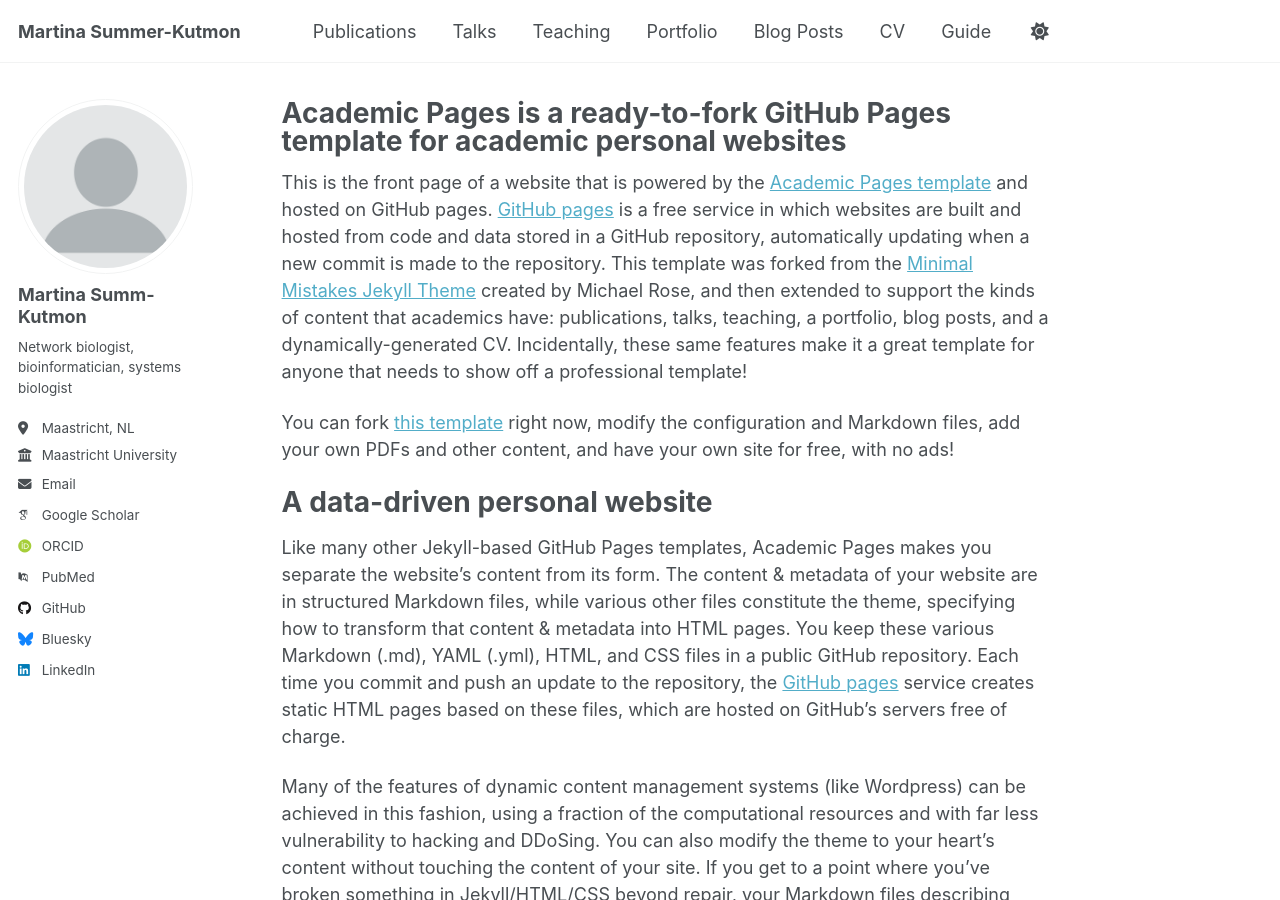
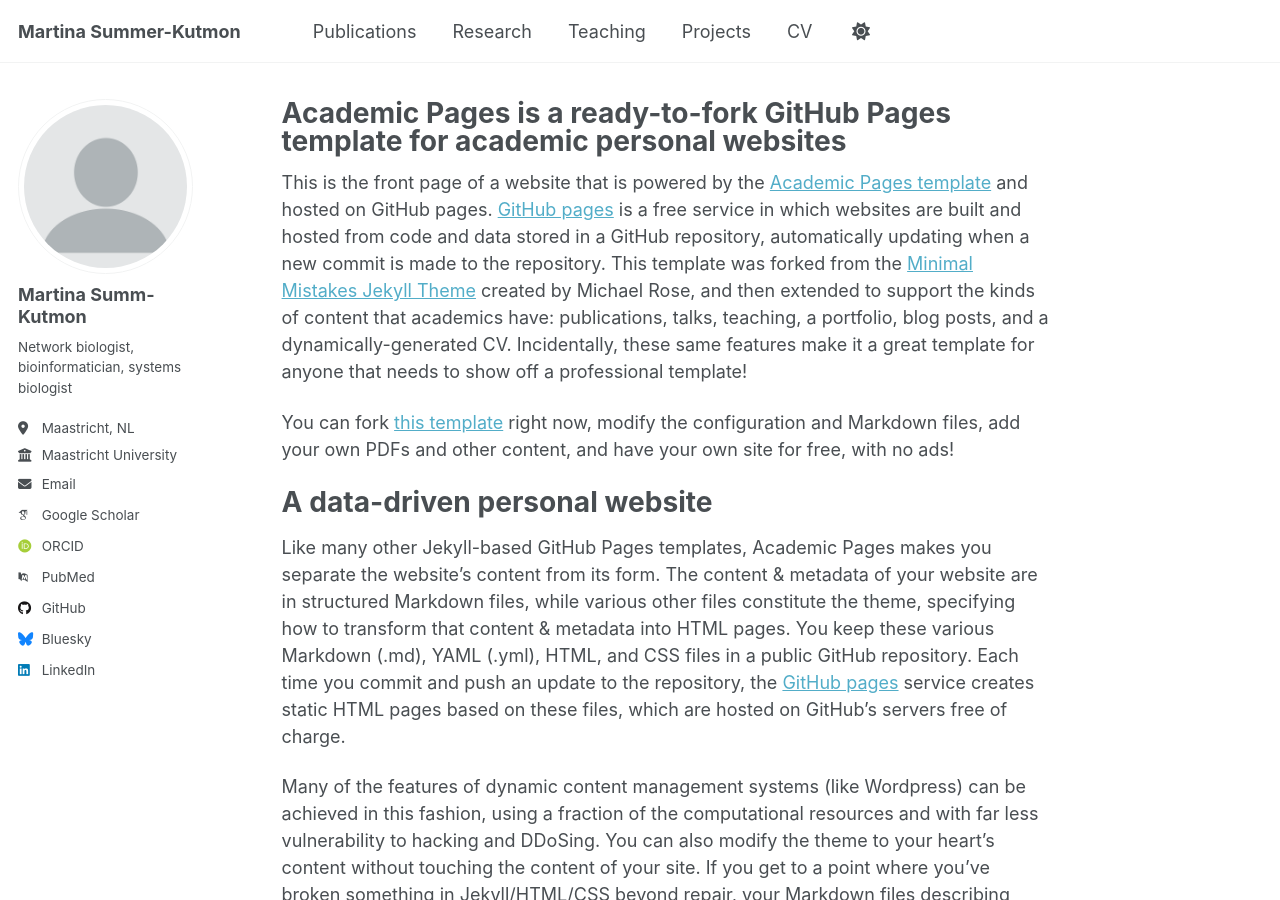
Before and after one commit to mkutmon/mkutmon.github.io, a Jekyll site: the page built from _pages/about.md, in a window 1280 px wide and 900 px high. Built offline with Jekyll 4.4.1, drawn with Linux system fonts in a browser that asks for light colours; some web fonts are replaced; a script that is not in the unit is left out.

Commit message:
Update navigation.yml

```diff
--- a/_data/navigation.yml
+++ b/_data/navigation.yml
@@ -11,23 +11,14 @@ main:
   - title: "Publications"
     url: /publications/
 
-  - title: "Talks"
+  - title: "Research"
     url: /talks/
 
   - title: "Teaching"
     url: /teaching/
 
-  - title: "Portfolio"
-    url: /portfolio/
-
-  - title: "Blog Posts"
-    url: /year-archive/
+  - title: "Projects"
+    url: /projects/
 
   - title: "CV"
     url: /cv/
-
-  # - title: "CV"
-  #   url: /cv-json/
-
-  - title: "Guide"
-    url: /markdown/
```
